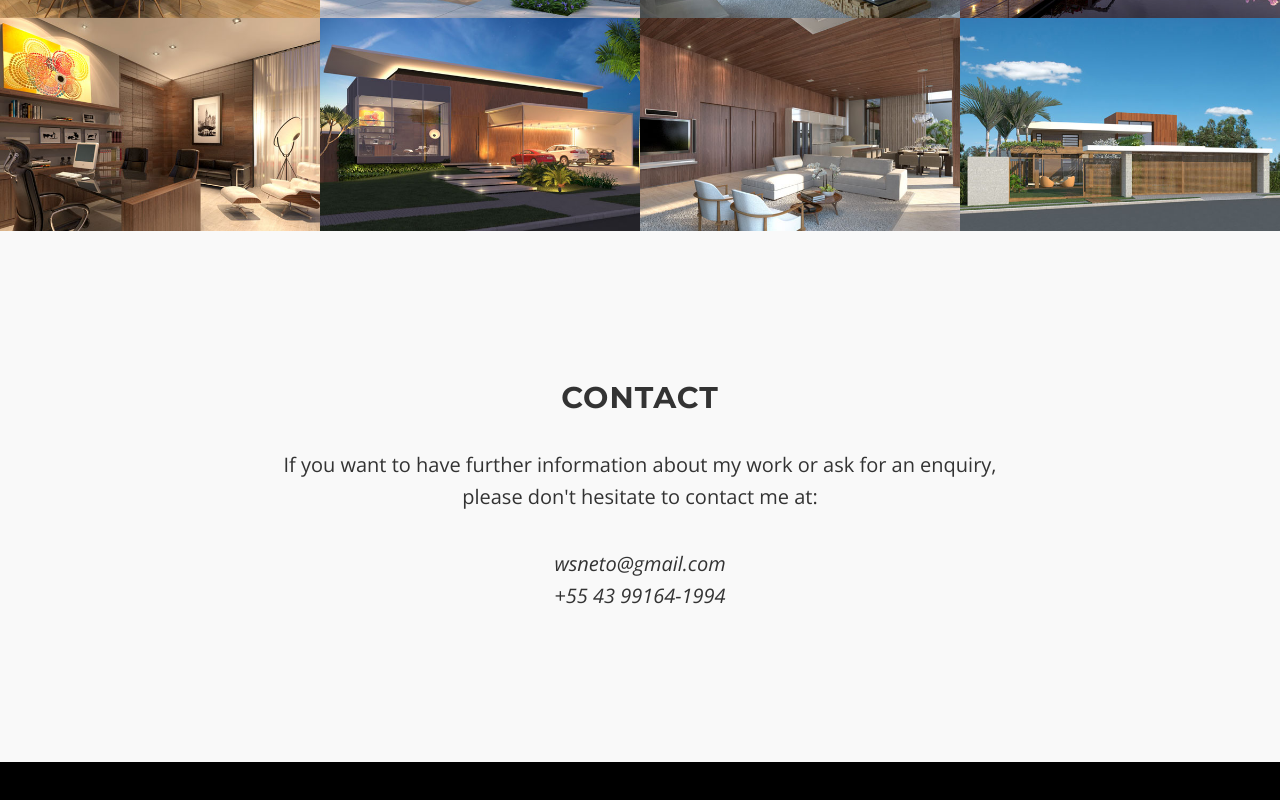
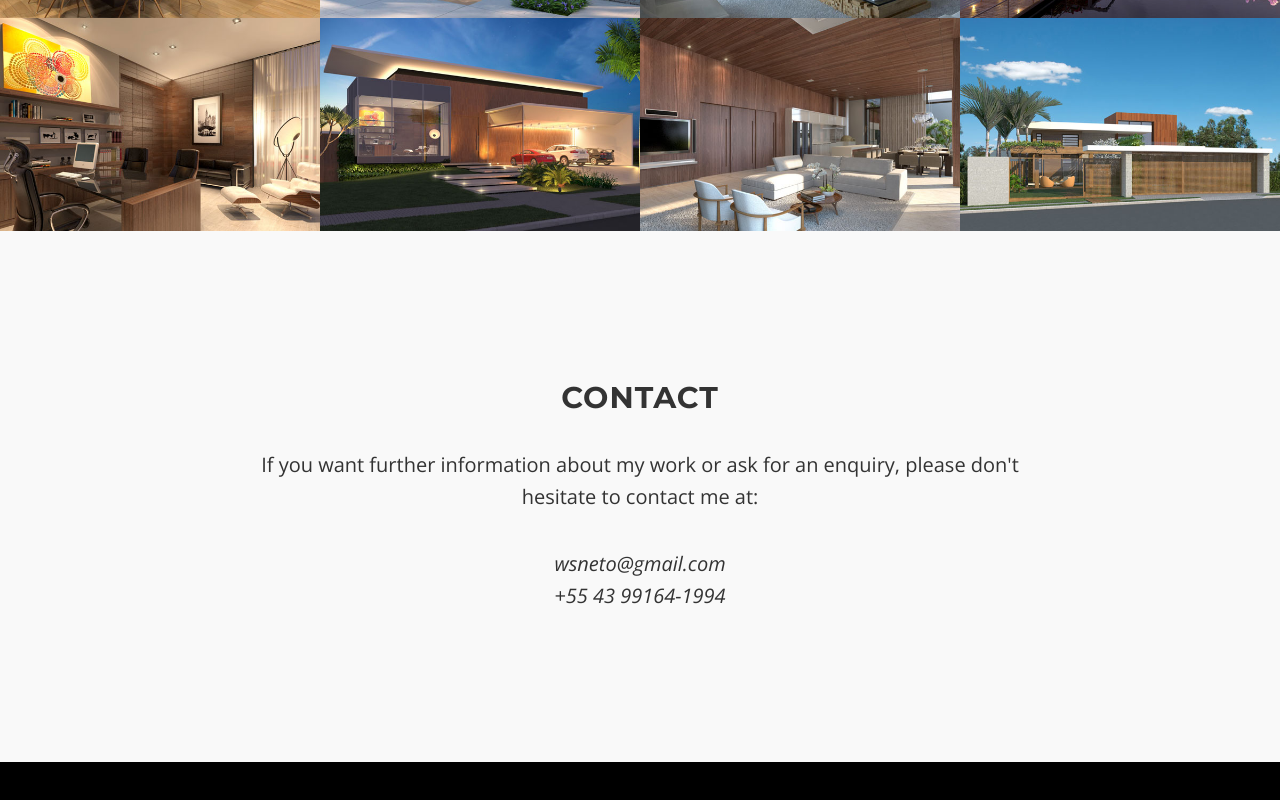
Before and after one commit to netows/site, a plain HTML site: page en/index.html in a window 1280 px wide. Shown: the part 2509-3309 px from the top of the page. Drawn offline with nearby package versions, Linux system fonts and the light colour scheme.

Commit message:
Small fixes

```diff
--- a/en/index.html
+++ b/en/index.html
@@ -106,9 +106,6 @@
 			<p>
 				Award-winning graduated architect with 18 years of professional experience in interior design and 15 years of professional experience on architectural visualizations. I have an eye to detail and I'm always searching for new techinics for the best rendering. My image compositions and lighting are based on photography fundaments and theorys (photography is a hobby). Today I work for companies and individuals in UK, Brazil and Dubai, with projects published in all continents.
 			</p>
-			<!-- <p>
-				<a href="img/CV_WilsonSalvadorNeto_2017.pdf" class="btnghost"><i class="fa fa-download"></i> Curriculum Vitae</a>
-			</p> -->
 		</div>
 	</div>
 </div>
@@ -269,7 +266,7 @@
 		<div class="col-lg-8 col-lg-offset-2">
 			<h2>Contact</h2>
 			<p>
-				If you want to have further information about my work or ask for an enquiry, please don't hesitate to contact me at:
+				If you want further information about my work or ask for an enquiry, please don't hesitate to contact me at:
 			</p>
 			<p>
 				<i>wsneto@gmail.com <br> +55 43 99164-1994</i>
```
